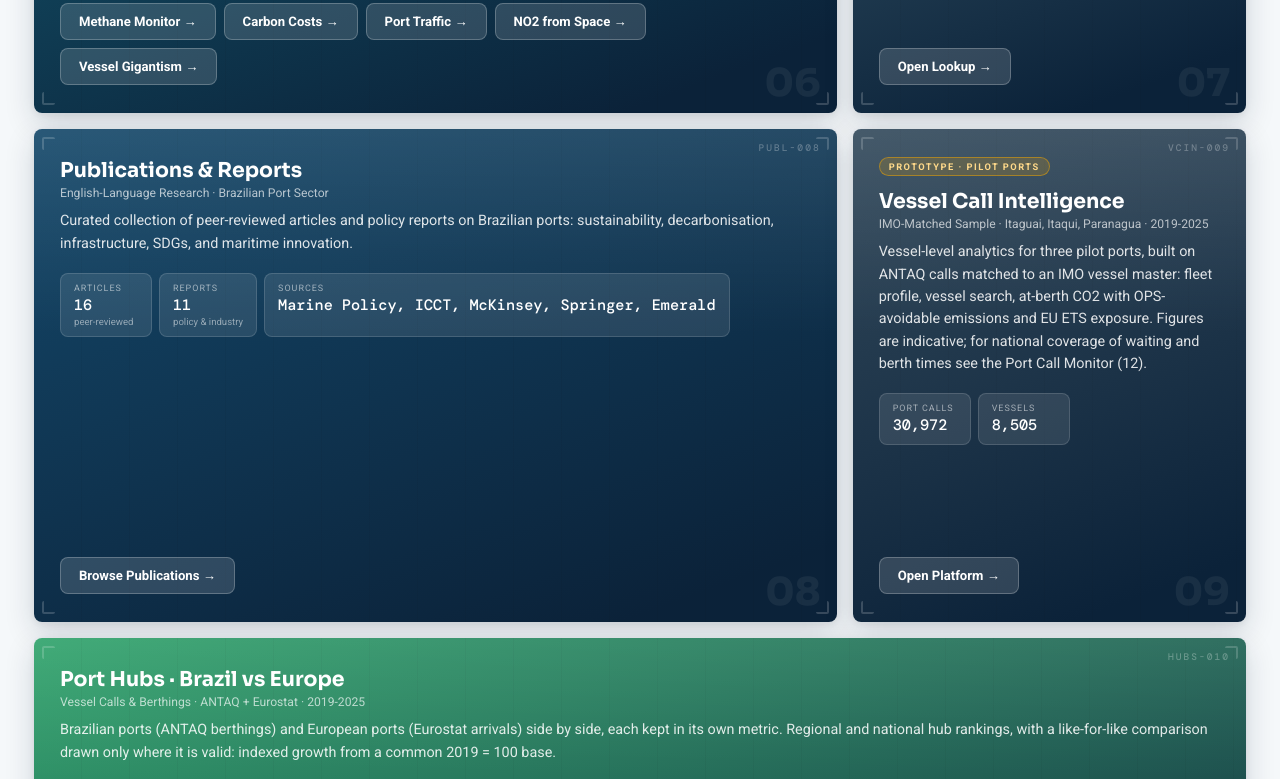
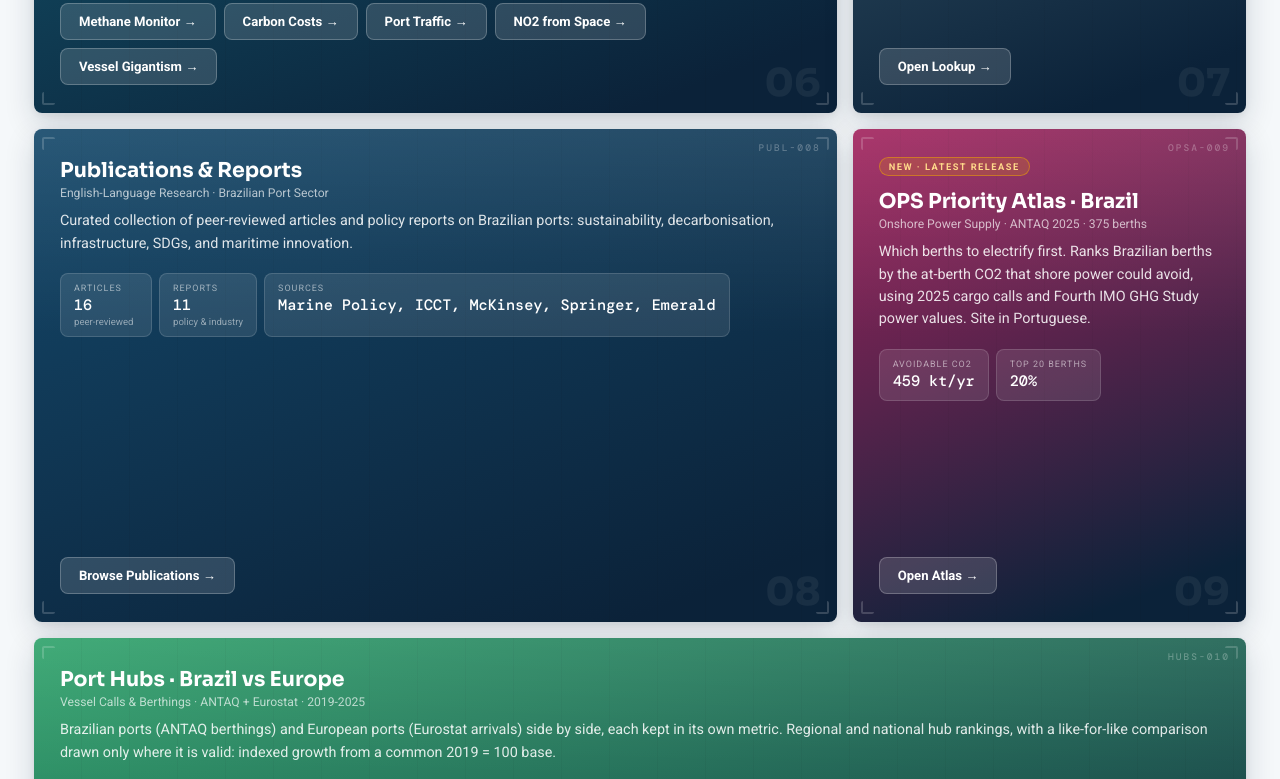
Before and after one commit to darlianecunha/brazilportdata, a plain HTML site: page index.html in a window 1280 px wide. Shown: the part 2153-2932 px from the top of the page. Drawn offline with nearby package versions, Linux system fonts and the light colour scheme.

Commit message:
Add OPS Priority Atlas card; remove Vessel Call Intelligence prototype; README points to Zenodo dataset
Co-Authored-By: Claude Opus 5.5 <noreply@anthropic.com>
Claude-Session: https://claude.ai/code/session_01K5CqRKiRshr1sz6ZLQqwr6

```diff
--- a/index.html
+++ b/index.html
@@ -686,29 +686,29 @@
       </div>
     </div>
 
-    <!-- ═══ 09 · VESSEL CALL INTELLIGENCE ═══ -->
+    <!-- ═══ 09 · OPS PRIORITY ATLAS (Brazil) ═══ -->
     <div class="sc">
-      <div class="cb" style="background: linear-gradient(160deg, #334a5c 0%, #0B2239 90%)">
+      <div class="cb" style="background: linear-gradient(160deg, #a3245e 0%, #0B2239 90%)">
         <div class="cf tl"></div><div class="cf tr"></div><div class="cf bl"></div><div class="cf br"></div>
         <div class="rkb">09</div>
-        <div class="idp">VCIN-009</div>
+        <div class="idp">OPSA-009</div>
         <div class="ci">
-          <span class="pill" style="align-self: flex-start; width: fit-content;">Prototype &middot; Pilot ports</span>
-          <h3>Vessel Call Intelligence</h3>
-          <div class="sub">IMO-Matched Sample &middot; Itaguai, Itaqui, Paranagua &middot; 2019-2025</div>
-          <div class="desc">Vessel-level analytics for three pilot ports, built on ANTAQ calls matched to an IMO vessel master: fleet profile, vessel search, at-berth CO2 with OPS-avoidable emissions and EU ETS exposure. Figures are indicative; for national coverage of waiting and berth times see the Port Call Monitor (12).</div>
+          <span class="pill" style="align-self: flex-start; width: fit-content;">New &middot; Latest release</span>
+          <h3>OPS Priority Atlas &middot; Brazil</h3>
+          <div class="sub">Onshore Power Supply &middot; ANTAQ 2025 &middot; 375 berths</div>
+          <div class="desc">Which berths to electrify first. Ranks Brazilian berths by the at-berth CO2 that shore power could avoid, using 2025 cargo calls and Fourth IMO GHG Study power values. Site in Portuguese.</div>
           <div class="chips">
             <div class="chip">
-              <div class="chip-lbl">Port Calls</div>
-              <div class="chip-val">30,972</div>
+              <div class="chip-lbl">Avoidable CO2</div>
+              <div class="chip-val">459 kt/yr</div>
             </div>
             <div class="chip">
-              <div class="chip-lbl">Vessels</div>
-              <div class="chip-val">8,505</div>
+              <div class="chip-lbl">Top 20 berths</div>
+              <div class="chip-val">20%</div>
             </div>
           </div>
           <div class="cta-row">
-            <a href="https://brazil-vessel-call-intelligence.vercel.app/" target="_blank" rel="noopener" class="cta">Open Platform &rarr;</a>
+            <a href="https://ops-priority-atlas-br.vercel.app/" target="_blank" rel="noopener" class="cta">Open Atlas &rarr;</a>
           </div>
         </div>
       </div>
@@ -810,7 +810,6 @@
         <div class="rkb">12</div>
         <div class="idp">PCMN-012</div>
         <div class="ci">
-          <span class="pill" style="align-self: flex-start; width: fit-content; background: rgba(15,181,186,0.20); border-color: rgba(127,227,230,0.55); color: #b8f0f2;">New &middot; Latest release</span>
           <h3>Brazil Port Call Monitor</h3>
           <div class="sub">Waiting Time &middot; Time at Berth &middot; Vessel Size &middot; ANTAQ 2019-2025</div>
           <div class="desc">How long cargo ships wait and stay at Brazilian ports, and how large they are. Annual medians for 103 port installations with 100 or more cargo calls, built from 215,212 deep-sea and cabotage calls linked to vessel deadweight. Port profiles, segment trends and a port ranking.</div>
```
Also changed, not shown: 1 other file.
